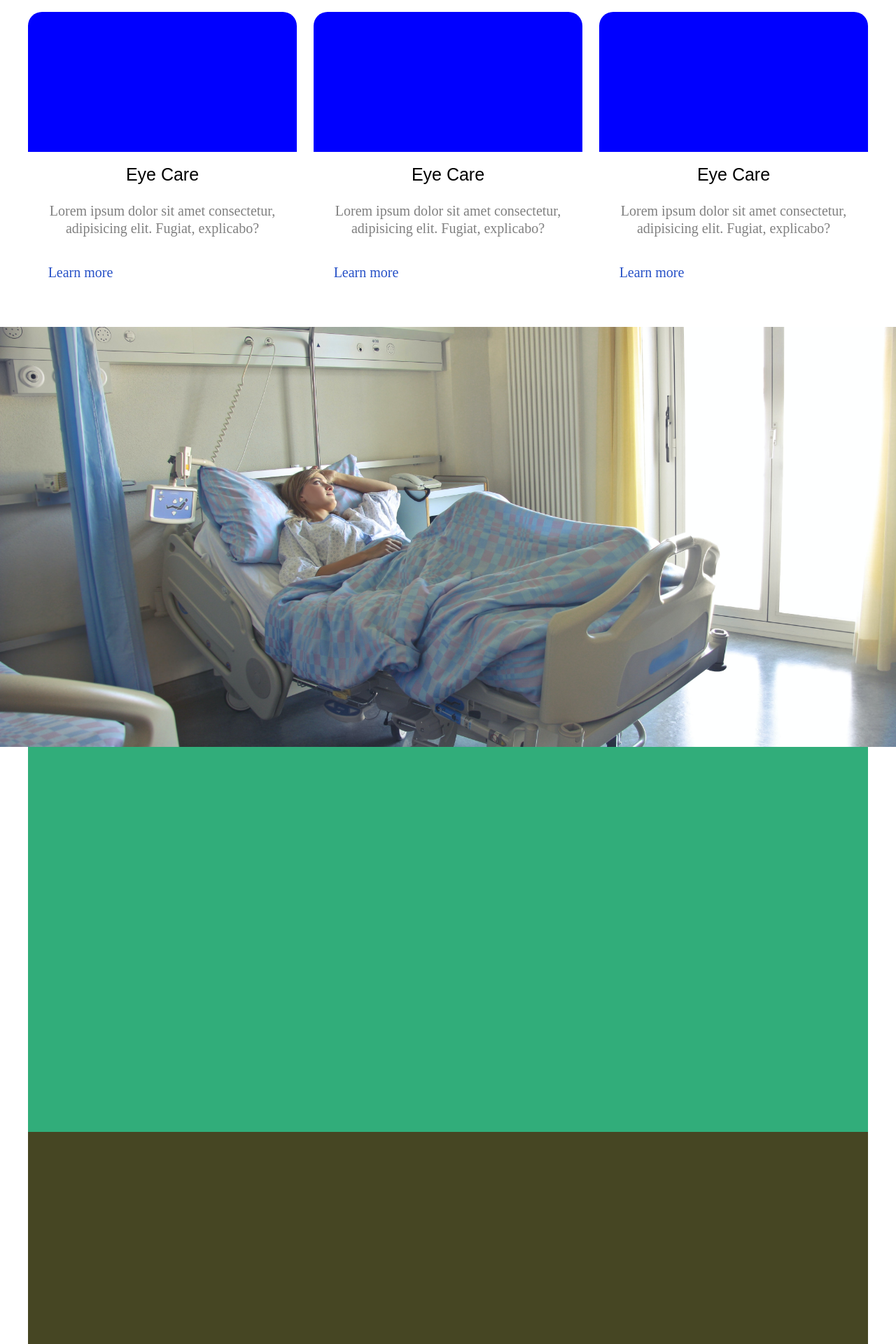
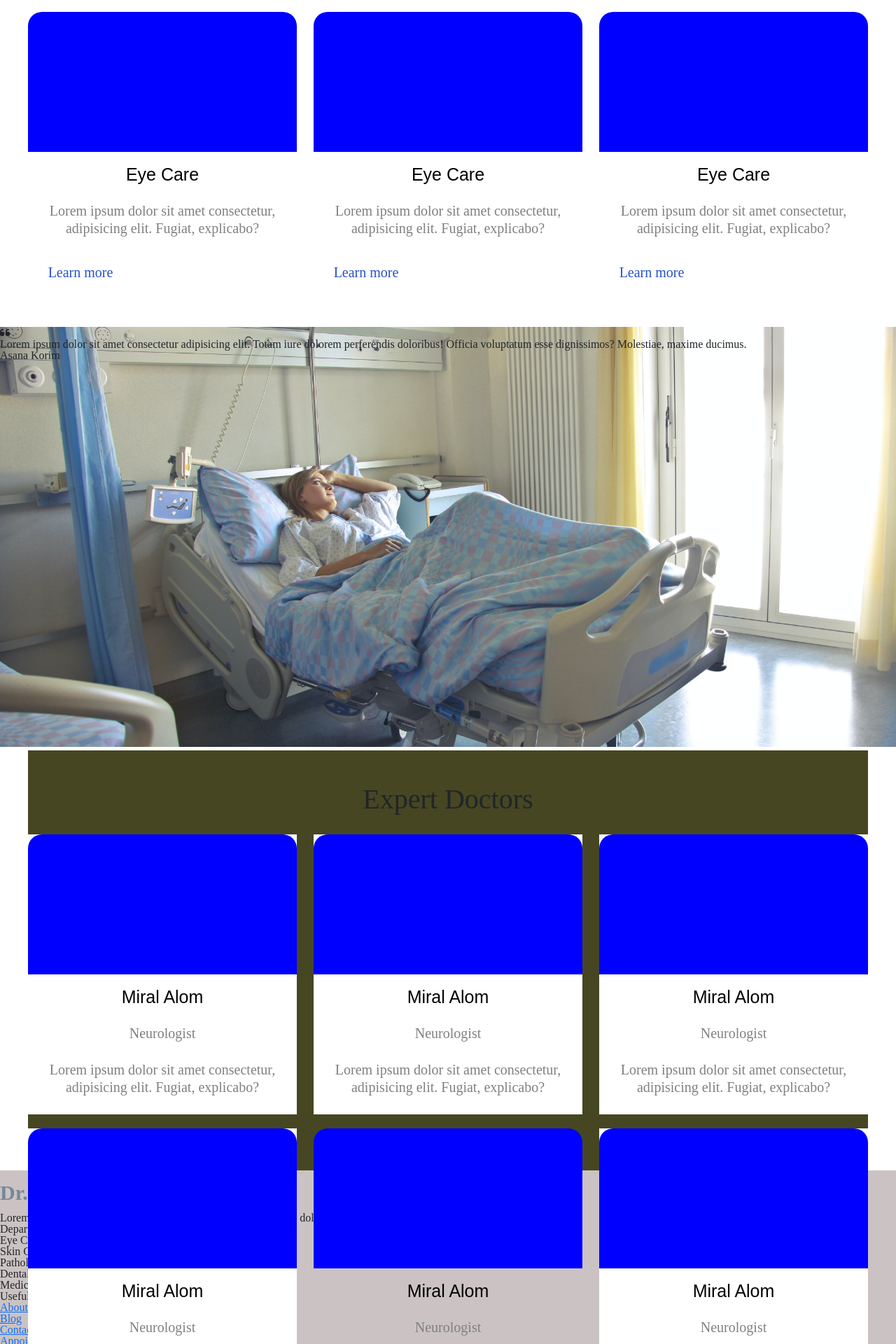
Before and after one commit to Makeem49/Hospital-Management-System, a Python web app: template HMS/blueprints/page/templates/page/home.html in a window 1280 px wide. Shown: the part 2800-4720 px from the top of the page at 70% size. Run offline with Jinja, Linux system fonts and the light colour scheme; the template is opened without the code that fills it, so the values that code supplies are empty; some libraries are stand-ins or nearby versions.

Commit message:
adding cards, footer, departments content

```diff
--- a/HMS/blueprints/page/templates/page/home.html
+++ b/HMS/blueprints/page/templates/page/home.html
@@ -154,6 +154,7 @@
 
     </div>
 
+    <div class="outer-department">
         <div class="department-row">
             <h1>Our De<span style="text-decoration: underline;">part</span>ments</h1>
             <h4>Lorem, ipsum dolor sit amet consectetur adipisicing elit. consectetur adipisicing elit.</h4>
@@ -164,11 +165,11 @@
                 <div class="single-department-0">
 
                     <div class="department_thumb">
-                    <!-- <img src="{{ url_for('static', filename='images/d3.jpg') }}" alt=""> -->
+
                     </div>
 
                     <div class="department-content">
-                    <h4>Eye Care</h4>
+                        <h4>Surgery Service</h4>
                         <p>Lorem ipsum dolor sit amet consectetur, adipisicing elit. Fugiat, explicabo?</p>
 
                         <a href="#" id="department-more">Learn more</a>
@@ -250,35 +251,174 @@
 
 
         </div>
+    </div>
+
 
 
     <div class="feedback">
+        <div>
+            <i class="fas fa-quote-left"></i>
+        </div>
+        <p>Lorem ipsum dolor sit amet consectetur adipisicing elit. Totam iure dolorem perferendis doloribus! Officia voluptatum esse dignissimos? Molestiae, maxime ducimus.</p>
+
+        <p id="comment">Asana Korim</p>
+
+    </div>
+<!--
+    <div class="service">
+        <div class="service-row">
+            <div class="service-link">
+                <a href="#">Excellent Service</a>
+            </div>
+            <div class="service-link">
+                <a href="#">Excellent Service</a>
+            </div>
+            <div class="service-link">
+                <a href="#">Excellent Service</a>
+            </div>
+        </div>
+    </div> -->
+
+    <div class="doctor">
+        <div class="outer-department">
+            <div class="department-row">
+
+                <h1>Expert Doctors</h1>
+                <div class="all-department">
+
+                    <div class="single-department-0">
+
+                        <div class="department_thumb">
 
                         </div>
 
-    <div class="service">
+                        <div class="department-content">
+                            <h4>Miral Alom </h4>
+                            <p>Neurologist</p>
+                            <p>Lorem ipsum dolor sit amet consectetur, adipisicing elit. Fugiat, explicabo?</p>
+
+                        </div>
+                    </div>
+
+                    <div class="single-department-1">
+
+                        <div class="department_thumb">
 
                         </div>
 
-    <div class="doctor">
+                        <div class="department-content">
+                            <h4>Miral Alom </h4>
+                            <p>Neurologist</p>
+                            <p>Lorem ipsum dolor sit amet consectetur, adipisicing elit. Fugiat, explicabo?</p>
+                        </div>
+                    </div>
+
+                    <div class="single-department-2">
+
+                        <div class="department_thumb">
 
                         </div>
 
-    <div class="contact-container">
+                        <div class="department-content">
+                            <h4>Miral Alom </h4>
+                            <p>Neurologist</p>
+                            <p>Lorem ipsum dolor sit amet consectetur, adipisicing elit. Fugiat, explicabo?</p>
+                        </div>
+                    </div>
+
+                    <div class="single-department-3">
+
+                        <div class="department_thumb">
+                            <!-- <img src="{{url_for('static', filename='images/d1.jpg')}}" alt="" srcset="" width="200px" height="200px"> -->
+                        </div>
+
+                        <div class="department-content">
+                            <h4>Miral Alom </h4>
+                            <p>Neurologist</p>
+                            <p>Lorem ipsum dolor sit amet consectetur, adipisicing elit. Fugiat, explicabo?</p>
+                        </div>
+                    </div>
+
+                    <div class="single-department-4">
+
+                        <div class="department_thumb">
+
+                        </div>
+
+                        <div class="department-content">
+                            <h4>Miral Alom </h4>
+                            <p>Neurologist</p>
+                            <p>Lorem ipsum dolor sit amet consectetur, adipisicing elit. Fugiat, explicabo?</p>
+                        </div>
+                    </div>
+
+                    <div class="single-department-5">
+
+                        <div class="department_thumb">
+
+                        </div>
+
+                        <div class="department-content">
+                            <h4>Miral Alom </h4>
+                            <p>Neurologist</p>
+                            <p>Lorem ipsum dolor sit amet consectetur, adipisicing elit. Fugiat, explicabo?</p>
+                        </div>
+                    </div>
+
+                </div>
+
+
+
+            </div>
+        </div>
+    </div>
+
+    <!-- <div class="contact-container">
         <div class="emargency-app">
 
         </div>
         <div class="emargency-app">
 
         </div>
+
+    </div> -->
+
+    <div class="footer">
+        <div class="footer-card1">
+            <div class="logo">
+                Dr. POO
             </div>
 
-    <div class="footer">
+            <p>Lorem, ipsum dolor sit amet consectetur adipisicing elit. Aliquam, doloribus?</p>
+        </div>
+
+        <div class="footer-card2">
+            <h1>Department</h1>
+
+            <h4>Eye Care</h4>
+            <h4>Skin Care</h4>
+            <h4>Pathology</h4>
+            <h4>Dental</h4>
+            <h4>Medicine</h4>
 
         </div>
 
+        <div class="footer-card3">
+            <h1>Useful links</h1>
+
+            <div><a href="#">About</a></div>
+            <div><a href="#">Blog</a></div>
+            <div><a href="#">Contact</a></div>
+            <div><a href="#">Appointment</a></div>
+        </div>
+
+        <div class="footer-card4">
+
+        </div>
+    </div>
+
     <div class="copyright">
-
+        <p>Develop by TechHouse Media Club. </p>
     </div>
 
 
```
Lines whose indentation alone changed are shown as unchanged.
